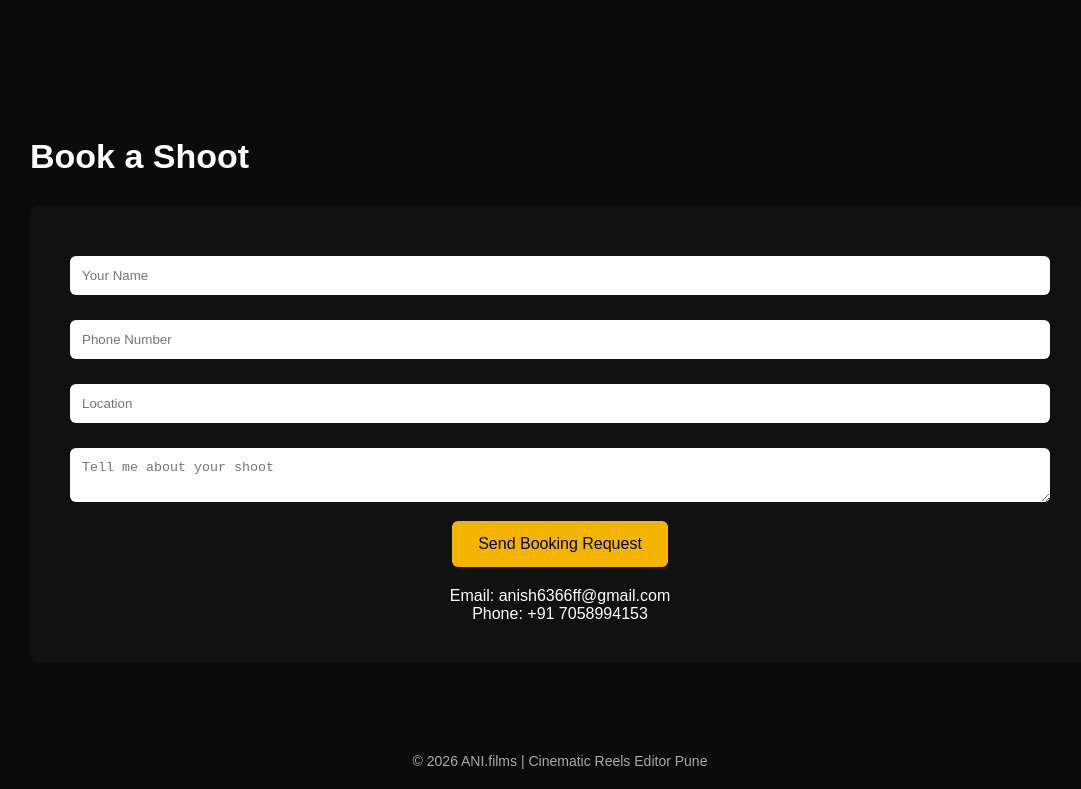
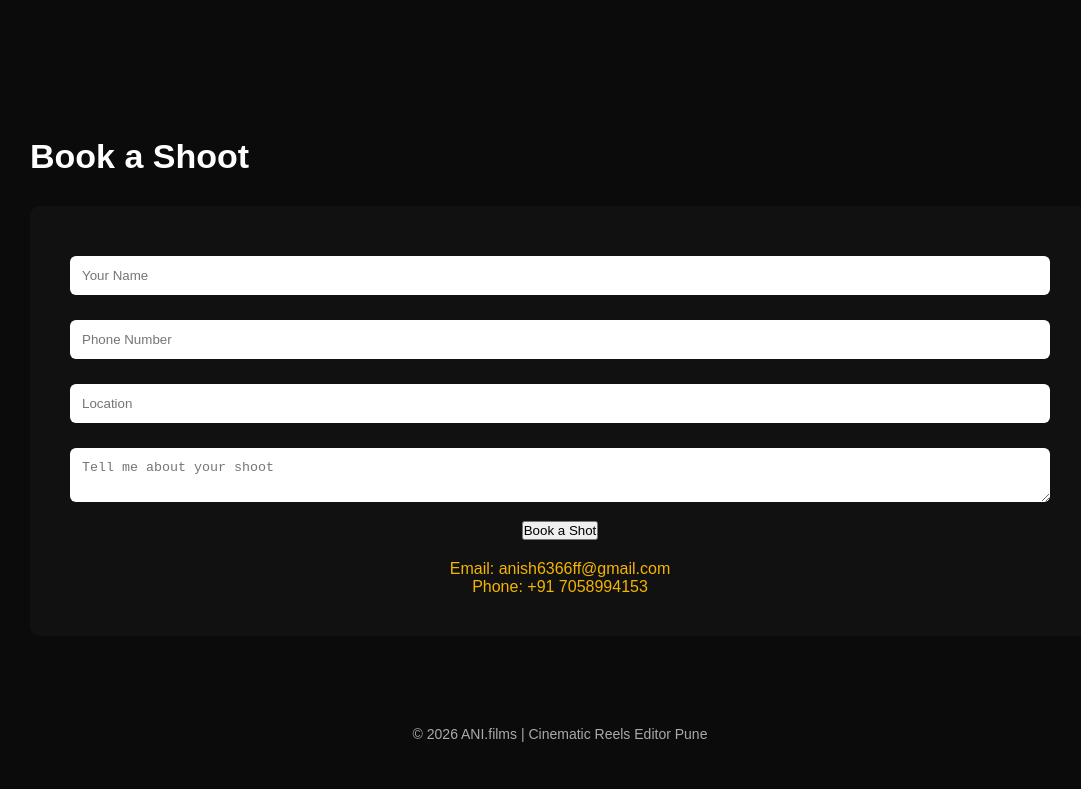
Before and after one commit to anish6366/ani-films, a plain HTML site: page index.html in a window 1280 px wide. Shown: the part 1587-2376 px from the top of the page, without its empty margins (80-1161 px from the left). After the commit the page ends 2349 px from the top, so only its background shows below. Drawn offline with Linux system fonts and the light colour scheme.

Commit message:
Update index.html

```diff
--- a/index.html
+++ b/index.html
@@ -190,7 +190,8 @@ Instagram: <a href="https://instagram.com/ani.films63">@ani.films63</a>
 <input type="text" placeholder="Phone Number">
 <input type="text" placeholder="Location">
 <textarea placeholder="Tell me about your shoot"></textarea>
-<button class="submit">Send Booking Request</button>
+<a href="https://wa.me/917058994153?text=Hello%20I%20want%20to%20book%20a%20video%20shoot" target="_blank">
+<button>Book a Shot</button>
 </form>
 
 <p style="margin-top:20px;">
```
